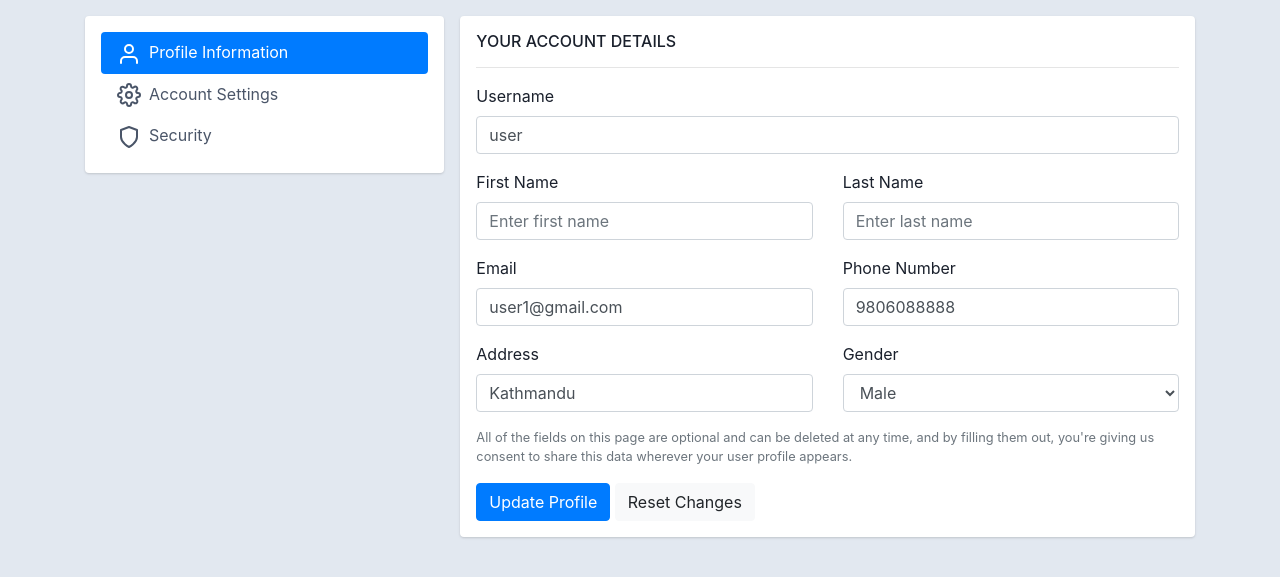
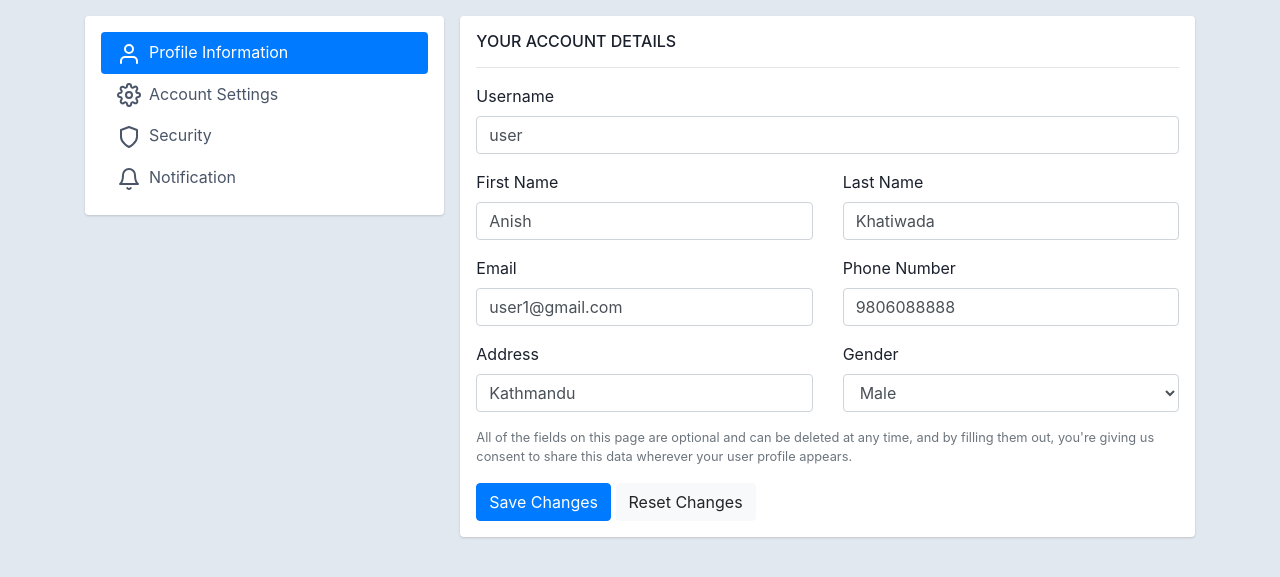
Before and after one commit to AnisH1427/Multilingual-OCR-FYP, a Django app: page /app/profile/ in a window 1280 px wide. Shown: the part 68-645 px from the top of the page. Run offline with Django 5.2, Linux system fonts and the light colour scheme; a user stored in the database is signed in; data comes from the database, SQL or seed files in the repository; both versions use the stored data as it was after the commit; some libraries are stand-ins or nearby versions.

Commit message:
Profile update functionality

```diff
--- a/ocrAPP/app/templates/profile.html
+++ b/ocrAPP/app/templates/profile.html
@@ -41,9 +41,10 @@
                   <a href="#security" data-toggle="tab" class="nav-item nav-link has-icon nav-link-faded">
                     <svg xmlns="http://www.w3.org/2000/svg" width="24" height="24" viewBox="0 0 24 24" fill="none" stroke="currentColor" stroke-width="2" stroke-linecap="round" stroke-linejoin="round" class="feather feather-shield mr-2"><path d="M12 22s8-4 8-10V5l-8-3-8 3v7c0 6 8 10 8 10z"></path></svg>Security
                   </a>
-                  {% comment %} <a href="#notification" data-toggle="tab" class="nav-item nav-link has-icon nav-link-faded">
+                   <a href="#notification" data-toggle="tab" class="nav-item nav-link has-icon nav-link-faded">
                     <svg xmlns="http://www.w3.org/2000/svg" width="24" height="24" viewBox="0 0 24 24" fill="none" stroke="currentColor" stroke-width="2" stroke-linecap="round" stroke-linejoin="round" class="feather feather-bell mr-2"><path d="M18 8A6 6 0 0 0 6 8c0 7-3 9-3 9h18s-3-2-3-9"></path><path d="M13.73 21a2 2 0 0 1-3.46 0"></path></svg>Notification
                   </a>
+                  {% comment %}
                   <a href="#billing" data-toggle="tab" class="nav-item nav-link has-icon nav-link-faded">
                     <svg xmlns="http://www.w3.org/2000/svg" width="24" height="24" viewBox="0 0 24 24" fill="none" stroke="currentColor" stroke-width="2" stroke-linecap="round" stroke-linejoin="round" class="feather feather-credit-card mr-2"><rect x="1" y="4" width="22" height="16" rx="2" ry="2"></rect><line x1="1" y1="10" x2="23" y2="10"></line></svg>Billing
                   </a> {% endcomment %}
@@ -76,51 +77,51 @@
                 <div class="tab-pane active" id="profile">
                     <h6>YOUR ACCOUNT DETAILS</h6>
                     <hr>
-                    <form>
+                    <form id="profile-form">
+                        {% csrf_token %}
+                        <input type="hidden" name="token" value="{{ request.user.auth_token.key }}">
                         <div class="form-group">
                             <label for="username">Username</label>
-                            <input type="text" class="form-control" id="username" placeholder="Enter username" value="{{user.username}}">
+                            <input type="text" class="form-control" id="username" name="username" placeholder="Enter username" value="{{user.username}}">
                         </div>
                         <div class="form-group row">
                             <div class="col">
                                 <label for="firstName">First Name</label>
-                                <input type="text" class="form-control" id="firstName" placeholder="Enter first name">
+                                <input type="text" class="form-control" id="firstName" name="first_name" placeholder="Enter first name" value="{{user.first_name}}">
                             </div>
                             <div class="col">
                                 <label for="lastName">Last Name</label>
-                                <input type="text" class="form-control" id="lastName" placeholder="Enter last name">
+                                <input type="text" class="form-control" id="lastName" name="last_name" placeholder="Enter last name" value="{{user.last_name}}">
                             </div>
                         </div>
                         <div class="form-group row">
                             <div class="col">
                                 <label for="email">Email</label>
-                                <input type="email" class="form-control" id="email" placeholder="Enter email" value="{{user.email}}">
+                                <input type="email" class="form-control" id="email" name="email" placeholder="Enter email" value="{{user.email}}">
                             </div>
                             <div class="col">
                                 <label for="phone">Phone Number</label>
-                                <input type="tel" class="form-control" id="phone" placeholder="Enter phone number" value="{{user.phone_number}}">
+                                <input type="tel" class="form-control" id="phone" name="phone_number" placeholder="Enter phone number" value="{{user.phone_number}}">
                             </div>
                         </div>
                         <div class="form-group row">
                             <div class="col">
                                 <label for="address">Address</label>
-                                <input type="text" class="form-control" id="address" placeholder="Enter address" value="{{user.address}}">
+                                <input type="text" class="form-control" id="address" name="address" placeholder="Enter address" value="{{user.address}}">
                             </div>
                             <div class="col">
                                 <label for="gender">Gender</label>
-                                <select class="form-control" id="gender">
-
+                                <select class="form-control" id="gender" name="gender">
                                     <option value="Male" {% if user.gender == "Male" %}selected{% endif %}>Male</option>
                                     <option value="Female" {% if user.gender == "Female" %}selected{% endif %}>Female</option>
-                                    <option value="Other" {% if user.gender == "Other" %}selected{% endif %}>Other</option>>
-
+                                    <option value="Other" {% if user.gender == "Other" %}selected{% endif %}>Other</option>
                                 </select>
                             </div>
                         </div>
                         <div class="form-group small text-muted">
                             All of the fields on this page are optional and can be deleted at any time, and by filling them out, you're giving us consent to share this data wherever your user profile appears.
                         </div>
-                        <button type="button" class="btn btn-primary">Update Profile</button>
+                        <button type="submit" class="btn btn-primary">Save Changes</button>
                         <button type="reset" class="btn btn-light">Reset Changes</button>
                     </form>
                 </div>
@@ -177,7 +178,7 @@
                     </div>
                   </form>
                 </div>
-                {% comment %} <div class="tab-pane" id="notification">
+                <div class="tab-pane" id="notification">
                   <h6>NOTIFICATION SETTINGS</h6>
                   <hr>
                   <form>
@@ -235,6 +236,7 @@
                     </div>
                   </form>
                 </div>
+                {% comment %}
                 <div class="tab-pane" id="billing">
                   <h6>BILLING SETTINGS</h6>
                   <hr>
@@ -256,8 +258,91 @@
         </div> {% endcomment %}
 
       </div>
-
   </body>
   <script src="https://code.jquery.com/jquery-3.5.1.slim.min.js"></script>
   <script src="https://stackpath.bootstrapcdn.com/bootstrap/4.4.1/js/bootstrap.min.js"></script>
-</html>
+  <script src="//cdn.jsdelivr.net/npm/sweetalert2@11"></script>
+  <script>
+
+    // store the initial form data when the page loads
+    let initialFormData = new FormData(document.getElementById('profile-form'));
+
+    document.getElementById('profile-form').addEventListener('submit', function(event) {
+
+        // prevent form submission
+        event.preventDefault();
+
+        const currentFormData = new FormData(this);
+        const data = Object.fromEntries(currentFormData.entries());
+
+        // compare the initial form data with the current form data
+        if (JSON.stringify([...initialFormData]) === JSON.stringify([...currentFormData])) {
+        // display a message to the user
+        Swal.fire({
+            title: "No changes!",
+            text: "You have not made any changes to your profile.",
+            icon: "info"
+        });
+
+    }
+    else{
+        fetch('http://localhost:8000/app/user-update/', {
+            method: 'PATCH',
+            headers: {
+                'Authorization': `Token ${localStorage.getItem('token')}`,
+                'Content-Type': 'application/json'
+            },
+            body: JSON.stringify(data)
+        })
+        .then(response => {
+          if (!response.ok) {
+              throw new Error('Network response was not ok');
+          }
+          // check if the response body is empty
+          if (response.headers.get('content-length') === '0') {
+              // if the response body is empty, return an empty object
+              return {};
+          } else {
+              // if the response body is not empty, parse it as JSON
+              return response.json();
+          }
+      })
+        .then(data => {
+           console.log(data)
+
+                // update the UI with the new data
+                document.getElementById('username').textContent = data.username;
+                document.getElementById('firstName').textContent = data.first_name;
+                document.getElementById('lastName').textContent = data.last_name;
+                document.getElementById('email').textContent = data.email;
+                document.getElementById('phone').textContent = data.phone_number;
+                document.getElementById('address').textContent = data.address;
+                document.getElementById('gender').value = data.gender;
+
+                // display a success message
+                Swal.fire({
+                  icon: "success",
+                  title: "Your profile has been updated",
+                  showConfirmButton: false,
+                  timer: 1500
+                });
+
+        })
+        .catch(error => {
+            // handle error
+            console.error('There has been a problem with your fetch operation:', error);
+            Swal.fire({
+              icon: "An error occurred while updating the profile",
+              title: "Oops...",
+              text: "Something went wrong!",
+              footer: '<a href=""stackoverflow.com>Why do I have this issue?</a>'
+            });
+        });
+    }
+    });
+
+    function deleteAccount(){
+
+    }
+    </script>
+    </html>
--- a/ocrAPP/app/urls.py
+++ b/ocrAPP/app/urls.py
@@ -10,4 +10,5 @@ urlpatterns = [
     path('profile/', views.profile, name='profile'),
     path('api/',include(router.urls)),
     path('api/predict/',views.PredictView.as_view(),name='predict'),
+    path('user-update/', views.UserUpdateView.as_view(), name='user_update'),
 ]
--- a/ocrAPP/app/views.py
+++ b/ocrAPP/app/views.py
@@ -110,13 +110,49 @@ class PredictView(APIView):
         # Return the predictions as a JSON response
         return JsonResponse(final_predictions, safe=False)
 
-@login_required(login_url='login_with_token/')
+@login_required(login_url='/login/')
 def home(request):
     return render(request, 'home.html')
 
+@login_required(login_url='/login/')
 def profile(request):
     user = request.user
     context = {
         'user': user
     }
     return render(request, 'profile.html',context)
+
+
+from rest_framework import permissions
+from rest_framework.generics import UpdateAPIView
+from dj_rest_auth.registration.views import RegisterView
+from dj_rest_auth.serializers import UserDetailsSerializer
+from django.contrib.auth import get_user_model
+from authentication.models import CustomUser
+from rest_framework import serializers
+
+from django.shortcuts import render, redirect
+from django.contrib.auth.decorators import login_required
+from rest_framework.authtoken.models import Token
+import requests
+
+User = get_user_model()
+
+class UserSerializer(serializers.ModelSerializer):
+    class Meta:
+        model = User
+        fields = ['username', 'first_name', 'last_name', 'email', 'phone_number', 'address', 'gender']
+
+    def update(self, instance, validated_data):
+        for attr, value in validated_data.items():
+            if getattr(instance, attr) != value:
+                setattr(instance, attr, value)
+        instance.save()
+        return instance
+
+class UserUpdateView(UpdateAPIView):
+    serializer_class = UserSerializer
+    permission_classes = [permissions.IsAuthenticated]
+
+    def get_object(self):
+        return self.request.user
--- a/ocrAPP/ocrAPP/settings.py
+++ b/ocrAPP/ocrAPP/settings.py
@@ -44,6 +44,7 @@ INSTALLED_APPS = [
     'dj_rest_auth',
     'dj_rest_auth.registration',
     'app',
+    'corsheaders',
 ]
 SITE_ID = 1
 
@@ -71,9 +72,12 @@ MIDDLEWARE = [
     'django.contrib.messages.middleware.MessageMiddleware',
     'django.middleware.clickjacking.XFrameOptionsMiddleware',
     'allauth.account.middleware.AccountMiddleware',
+    'corsheaders.middleware.CorsMiddleware',
 ]
 
 ROOT_URLCONF = 'ocrAPP.urls'
+
+CORS_ALLOW_ALL_ORIGINS = True
 
 TEMPLATES = [
     {
```
Also changed, not shown: ocrAPP/db.sqlite3.
